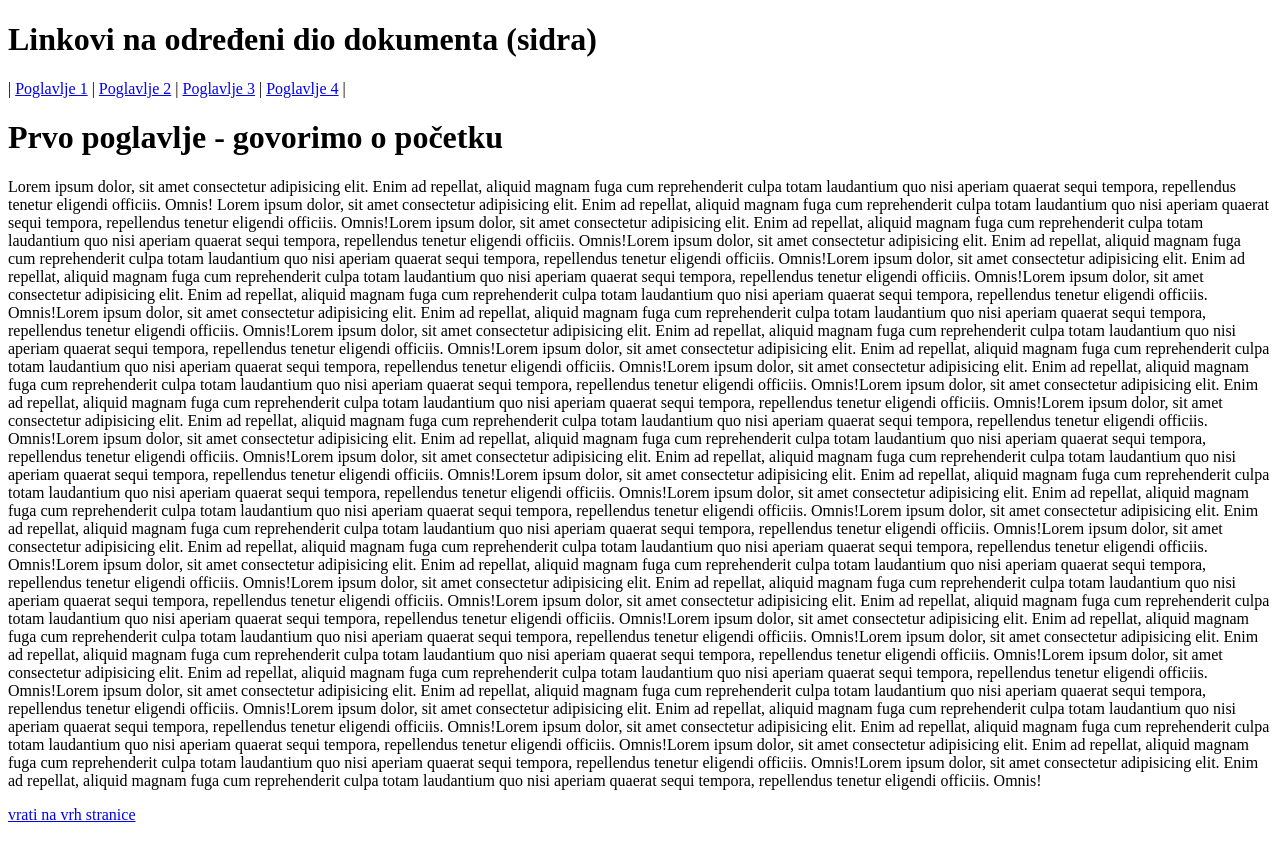
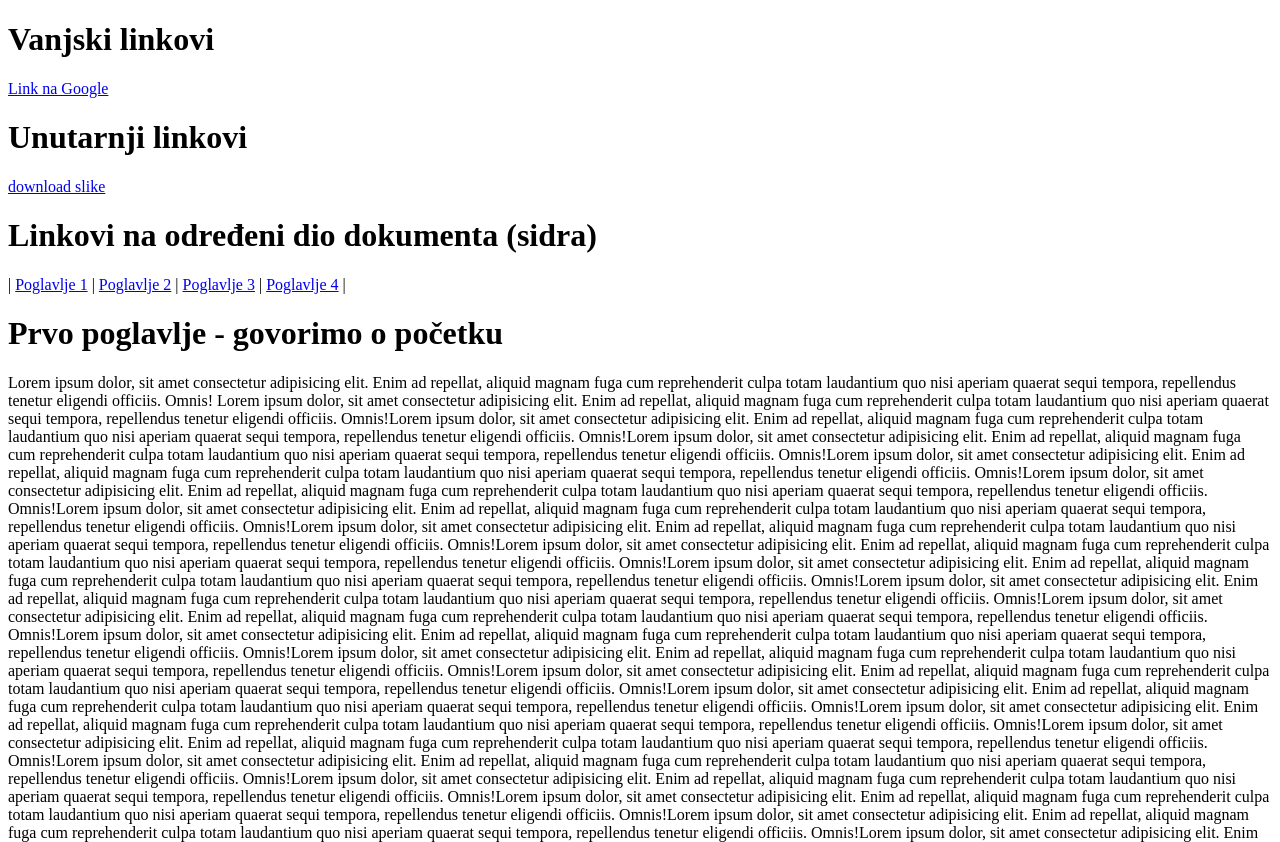
Before and after one commit to Tetka95/algebra_poveznice, a plain HTML site: page index.html in a window 1280 px wide. Shown: the top 842 px of the page. Drawn offline with Linux system fonts and the light colour scheme.

Commit message:
dodani vanjski i unutarnji linkovi

```diff
--- a/index.html
+++ b/index.html
@@ -6,6 +6,10 @@
         <title>Poveznice primjeri</title>
     </head>
     <body>
+        <h1>Vanjski linkovi</h1>
+        <a href="https://www.google.com" target="_blank">Link na Google</a>
+        <h1>Unutarnji linkovi</h1>
+        <a href="./media/img/slika 1.jpg" download>download slike</a>
         <h1>Linkovi na određeni dio dokumenta (sidra)</h1>
         <p>
         | <a href="#p1">Poglavlje 1</a> | <a href="#p2">Poglavlje 2</a> |
```
Also changed, not shown: media/img/slika 1.jpg (added).
